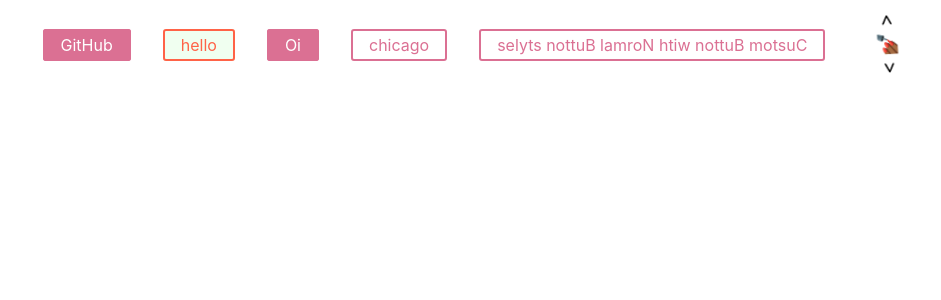
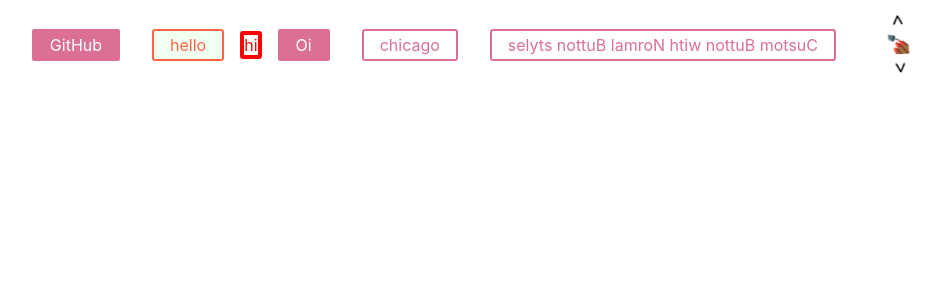
Before and after one commit to Martin2251/styled-c, a React (Create React App) app: page / in a window 1280 px wide. Shown: the top 300 px of the page, without its empty margins (160-1101 px from the left). Built offline with nearby package versions, Linux system fonts and the light colour scheme.

Commit message:
added new button

```diff
--- a/src/App.js
+++ b/src/App.js
@@ -16,6 +16,7 @@ function App() {
       </Button>
 
       <TomatoButton>hello</TomatoButton>
+      <LondonButton>hi</LondonButton>
       <Button primary>Oi</Button>
       <Button>chicago</Button>
       <Button as={ReversedButton}>
@@ -37,6 +38,12 @@ const Button = styled.a`
   border: 2px solid palevioletred;
   border-radius: 3px;
   text-decoration: none;
+`;
+
+const LondonButton = styled.a`
+  color: red;
+  border: 4px solid red;
+  border-radius: 3px;
 `;
 
 const TomatoButton = styled(Button)`
```
